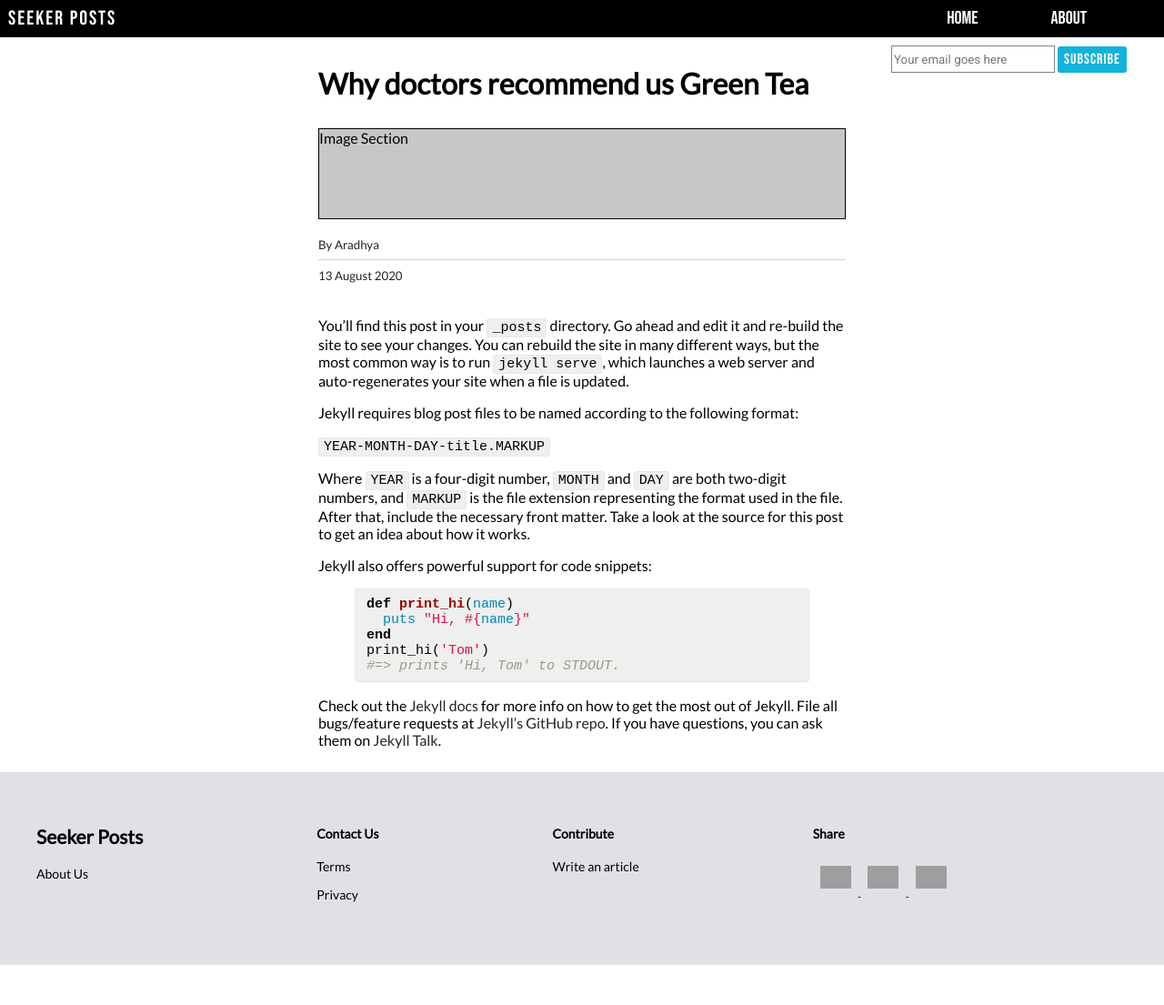
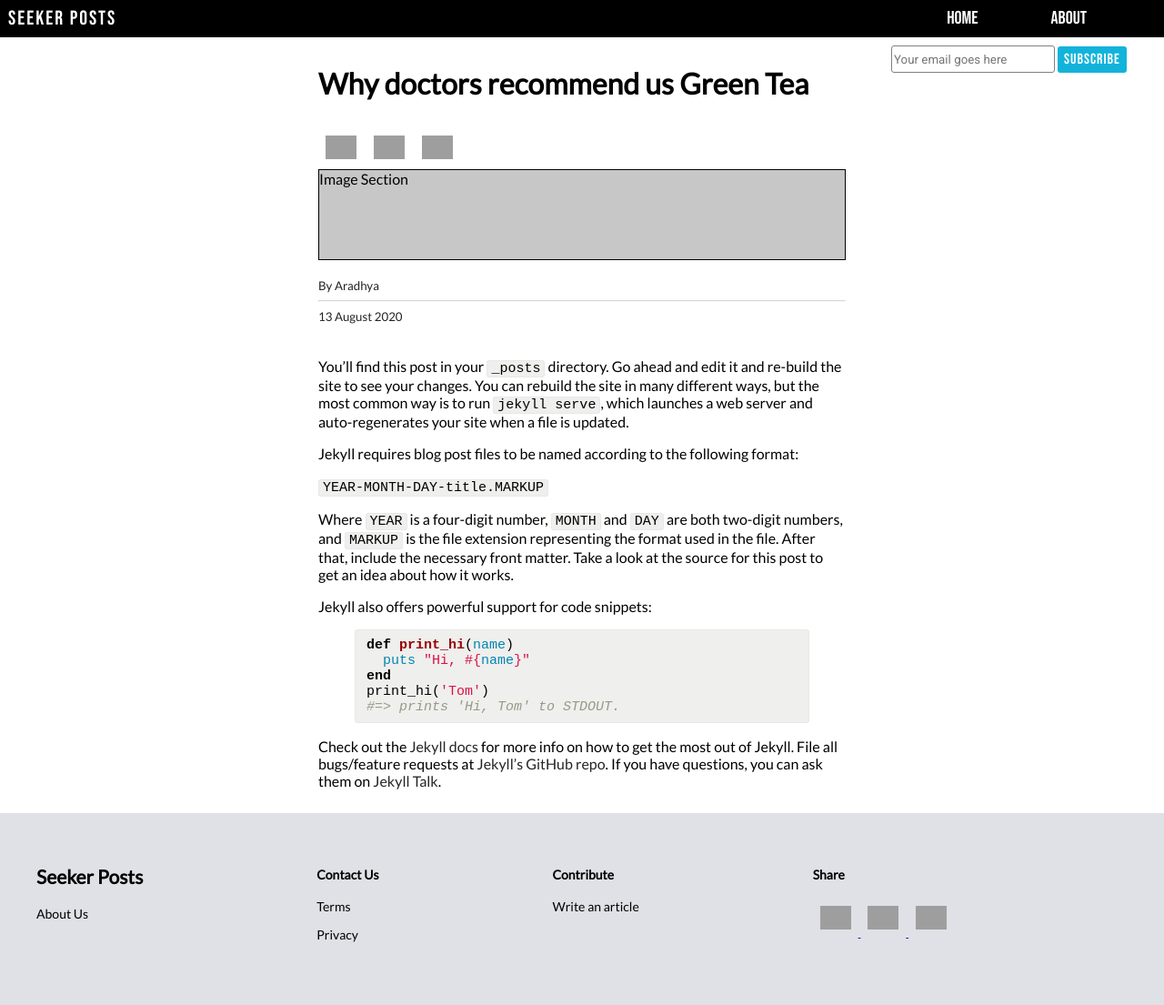
Before and after one commit to sitemaster7420/sitemaster7420.github.io, a Jekyll site: the page built from _posts/2020-08-13-First-Post.markdown, in a window 1280 px wide. Shown: the whole page at 91% size. Built offline with Jekyll 4.4.1, drawn with Linux system fonts in a browser that asks for light colours; nearby versions of some CDN libraries; comment, search, counter and statistics services are not loaded; before the commit the page ends 1061 px from its top, so only the background shows below that; grey boxes are pictures that could not be loaded.

Commit message:
Fixed few issues

```diff
--- a/_config.yml
+++ b/_config.yml
@@ -21,7 +21,7 @@
 title: Seeker Posts
 # email: your-email@example.com
 description: >- # this means to ignore newlines until "baseurl:"
-  We write to keep you updated with the latest trends, news, topics and much more.
+  Find awesome reads and dive deep into a range of topics in the form of our blogs. Stay updated with the latest trends in health, fitness, technology, hobbies and various other arenas.
 baseurl: "" # the subpath of your site, e.g. /blog
 url: "" # the base hostname & protocol for your site, e.g. http://example.com
 # twitter_username: jekyllrb
--- a/_includes/footer.html
+++ b/_includes/footer.html
@@ -19,13 +19,13 @@
     <div class="footer_content">
         <h4>Share</h4>
         <div id="share-buttons">
-          <a href="mailto:?Subject=Simple Share Buttons&amp;Body=I%20saw%20this%20and%20thought%20of%20you!%20 https://simplesharebuttons.com">
+          <a href="mailto:?Body=I%20saw%20this%20and%20thought%20of%20you!%20 https://seekerposts.online">
             <img src="https://simplesharebuttons.com/images/somacro/email.png" alt="Email" />
           </a>
-          <a href="http://www.facebook.com/sharer.php?u=https://simplesharebuttons.com" target="_blank">
+          <a href="http://www.facebook.com/sharer.php?u=https://seekerposts.online" target="_blank">
               <img src="https://simplesharebuttons.com/images/somacro/facebook.png" alt="Facebook" />
           </a>
-          <a href="http://reddit.com/submit?url=https://simplesharebuttons.com&amp;title=Simple Share Buttons" target="_blank">
+          <a href="http://reddit.com/submit?url=https://seekerposts.online;" target="_blank">
               <img src="https://simplesharebuttons.com/images/somacro/reddit.png" alt="Reddit" />
           </a>
         </div>
--- a/_includes/head.html
+++ b/_includes/head.html
@@ -12,18 +12,18 @@
 
     <meta property="og:locale" content="en_US" />
 
-    <meta name="description" content="Write an awesome description for your new site here. You can edit this line in _config.yml. It will appear in your document head meta (for Google search results) and in your feed.xml site description." />
+    <meta name="description" content="Find awesome reads and dive deep into a range of topics in the form of our blogs. Stay updated with the latest trends in health, fitness, technology, hobbies and various other arenas." />
 
     <meta property="og:description" content="Write an awesome description for your new site here. You can edit this line in _config.yml. It will appear in your document head meta (for Google search results) and in your feed.xml site description." />
 
-    <link rel="canonical" href="http://localhost:4000/" />
+    <link rel="canonical" href="{{ site.url }}" />
 
     <meta property="og:url" content="{{ site.url }}" />
 
     <meta property="og:site_name" content="Seeker Posts" />
 
   	<script type="application/ld+json">
-  	{"@type":"WebSite","url":"http://localhost:4000/","name":"Seeker Posts","headline":"Seeker Posts","description":"Write an awesome description for your new site here. You can edit this line in _config.yml. It will appear in your document head meta (for Google search results) and in your feed.xml site description.","@context":"https://schema.org"}</script>
+  	{"@type":"WebSite","url":"{{ site.url }}","name":"Seeker Posts","headline":"Seeker Posts","description":"Find awesome reads and dive deep into a range of topics in the form of our blogs. Stay updated with the latest trends in health, fitness, technology, hobbies and various other arenas.","@context":"https://schema.org"}</script>
 
     <link href="https://fonts.googleapis.com/css2?family=Bebas+Neue&family=Lato&display=swap" rel="stylesheet">
 
--- a/_layouts/post.html
+++ b/_layouts/post.html
@@ -44,17 +44,17 @@
 
               <div class="single_post">
                   <h1 style="margin-bottom: 30px;">{{ page.title }}</h1>
-                  <!-- AddToAny BEGIN -->
-                  <div class="a2a_kit a2a_kit_size_32 a2a_default_style">
-                  <a class="a2a_button_whatsapp"></a>
-                  <a class="a2a_button_reddit"></a>
-                  <a class="a2a_button_facebook"></a>
-                  <a class="a2a_button_email"></a>
-                  <a class="a2a_button_twitter"></a>
+                  <div id="share-buttons">
+                    <a href="mailto:?{{ site.url }}">
+                      <img src="https://simplesharebuttons.com/images/somacro/email.png" alt="Email" />
+                    </a>
+                    <a href="http://www.facebook.com/sharer.php?u={{ site.url }}/{{ page.url }}" target="_blank">
+                        <img src="https://simplesharebuttons.com/images/somacro/facebook.png" alt="Facebook" />
+                    </a>
+                    <a href="http://reddit.com/submit?url={{ site.url }};" target="_blank">
+                        <img src="https://simplesharebuttons.com/images/somacro/reddit.png" alt="Reddit" />
+                    </a>
                   </div>
-                  <script async src="https://static.addtoany.com/menu/page.js"></script>
-                  <!-- AddToAny END -->
-                  </p>
                   <div class="img_section" style="height: 100px;">Image Section</div>
                   <h5 class="single_post_author">By {{ page.author }}</h5><hr>
                   <h5 class="single_post_date">{{ page.date | date_to_long_string}}</h5>
@@ -64,7 +64,6 @@
 
 
 
-
       {% include footer.html %}
   </body>
 </html>
--- a/css/style.css
+++ b/css/style.css
@@ -34,7 +34,7 @@ pre, code {
 
 pre, code { font-size: 15px; border: 1px solid #e8e8e8; border-radius: 3px; background: #EFEFED;}
 
-code { padding: 1px 5px; }
+code { padding: 0px 4px; }
 
 pre { padding: 8px 12px; overflow-x: auto; }
 
@@ -242,6 +242,7 @@ nav a:hover {
   font-family: 'Roboto', sans-serif;
   width: 180px;
   height: 30px;
+  border-radius: 3px;
 }
 
 #newsletter_submit {
@@ -270,6 +271,7 @@ nav a:hover {
   flex-basis: 33.333333%;
   padding: 20px;
   background-color: white;
+  font-family: 'Roboto', arial;
   /* border: 1px solid black; */
 }
 
@@ -404,6 +406,11 @@ nav a:hover {
 .single_post a {
   text-decoration: none;
   color: #242424;
+}
+
+single_post p {
+  font-family: 'Lato', arial;
+  line-height: 150%;
 }
 
 .single_post_date {
@@ -545,6 +552,7 @@ hr {
     width: 100%;
     height: 300px;
     margin-bottom: 0;
+    margin-top: 0;
   }
   .content {
     padding: 0;
```
